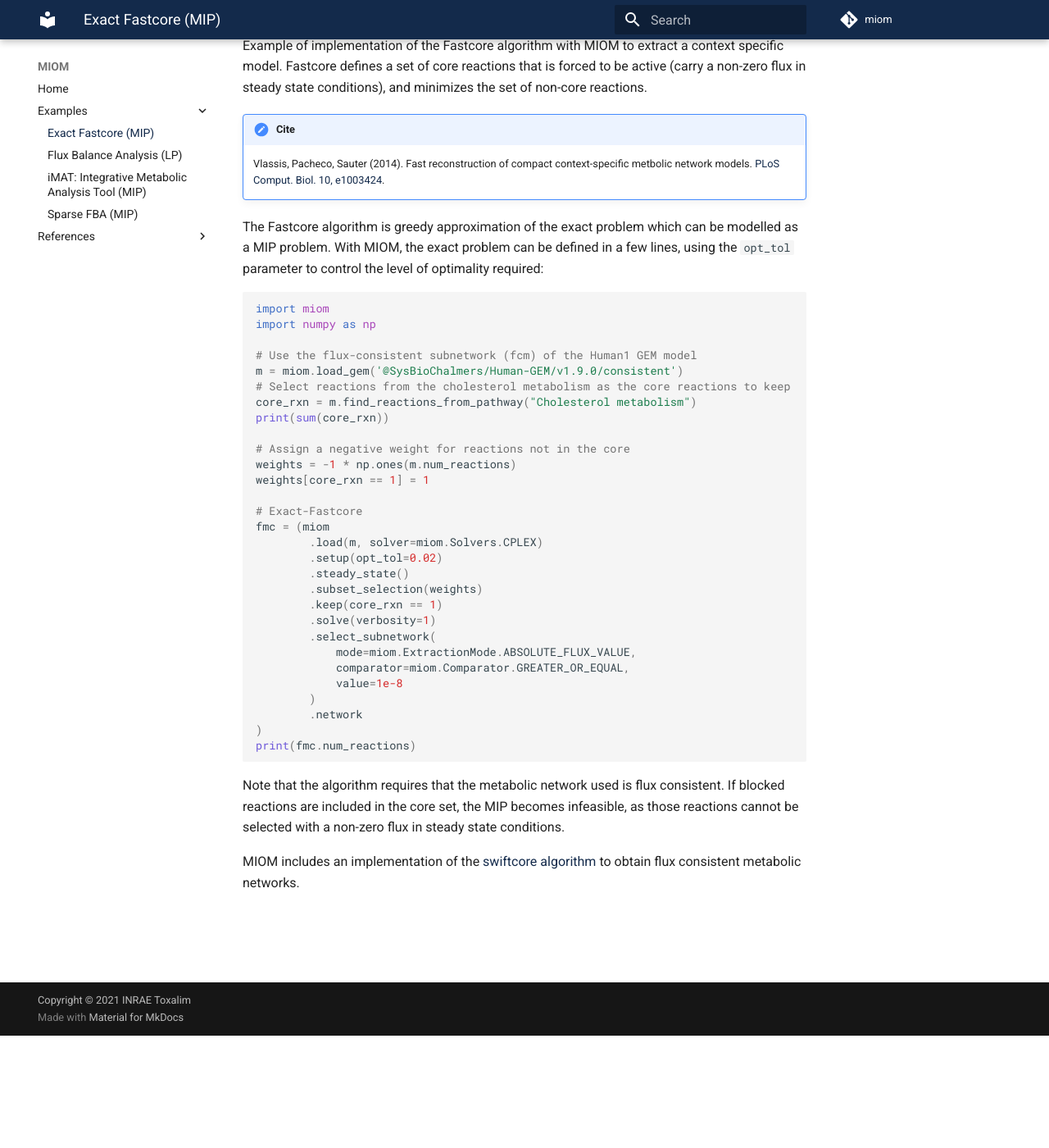
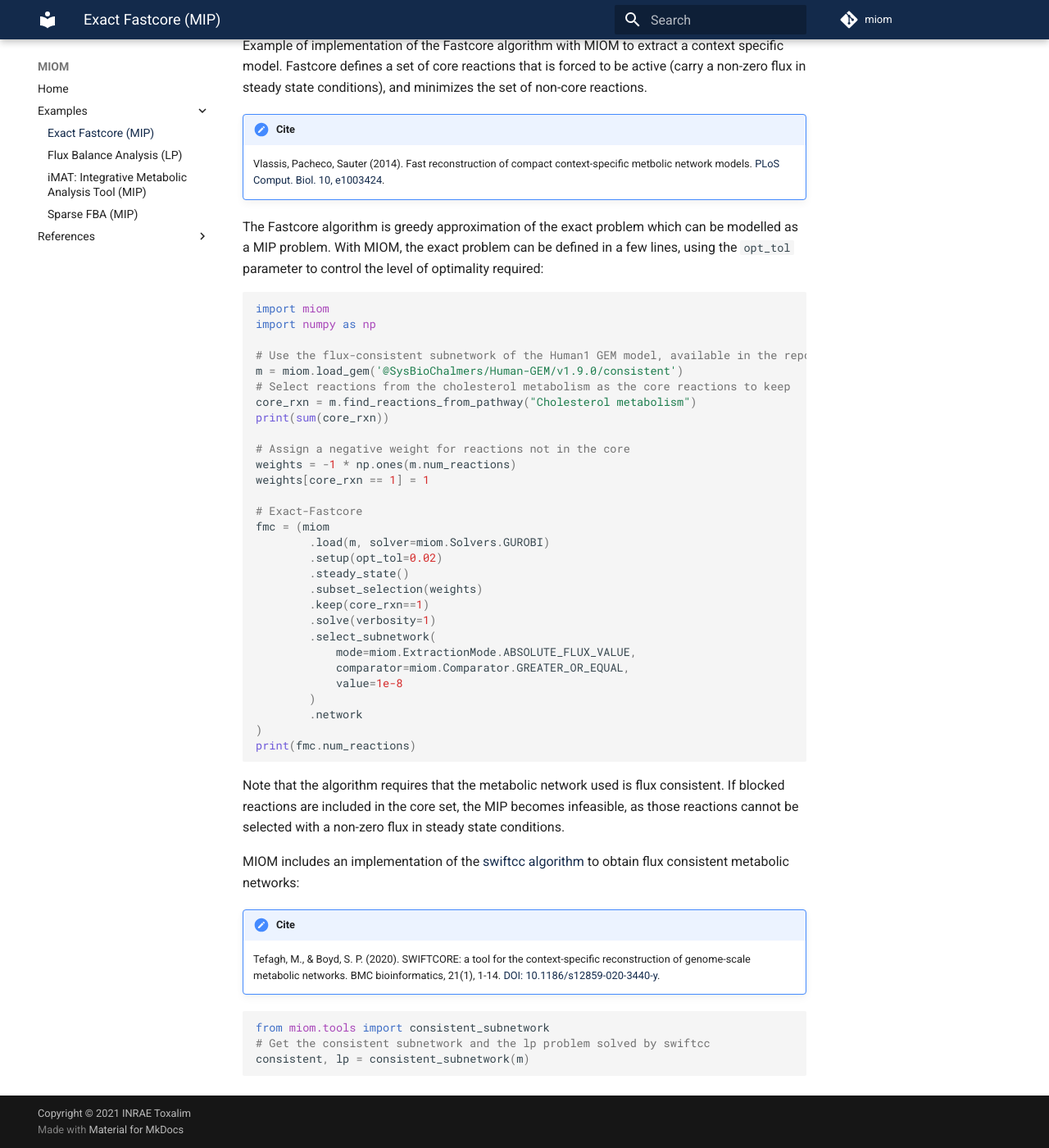
Before and after one commit to MetExplore/miom, an MkDocs documentation site: the page built from docs/examples/fastcore.md, in a window 1280 px wide and 1400 px high, scrolled down 137 px. Shown: the whole window at 82% size. Built offline with MkDocs 1.6.1 and Material for MkDocs 9.7.7, drawn with Linux system fonts in a browser that asks for light colours; comment, search, counter and statistics services are not loaded; the version menu is left out.

Commit message:
Minor updates

````diff
--- a/docs/examples/fastcore.md
+++ b/docs/examples/fastcore.md
@@ -13,7 +13,7 @@ The Fastcore algorithm is greedy approximation of the exact problem which can be
 import miom
 import numpy as np
 
-# Use the flux-consistent subnetwork (fcm) of the Human1 GEM model
+# Use the flux-consistent subnetwork of the Human1 GEM model, available in the repository
 m = miom.load_gem('@SysBioChalmers/Human-GEM/v1.9.0/consistent')
 # Select reactions from the cholesterol metabolism as the core reactions to keep
 core_rxn = m.find_reactions_from_pathway("Cholesterol metabolism")
@@ -25,11 +25,11 @@ weights[core_rxn == 1] = 1
 
 # Exact-Fastcore
 fmc = (miom
-        .load(m, solver=miom.Solvers.CPLEX)
+        .load(m, solver=miom.Solvers.GUROBI)
         .setup(opt_tol=0.02)
         .steady_state()
         .subset_selection(weights)
-        .keep(core_rxn == 1)
+        .keep(core_rxn==1)
         .solve(verbosity=1)
         .select_subnetwork(
             mode=miom.ExtractionMode.ABSOLUTE_FLUX_VALUE,
@@ -43,4 +43,13 @@ print(fmc.num_reactions)
 
 Note that the algorithm requires that the metabolic network used is flux consistent. If blocked reactions are included in the core set, the MIP becomes infeasible, as those reactions cannot be selected with a non-zero flux in steady state conditions.
 
-MIOM includes an implementation of the [swiftcore algorithm](https://mtefagh.github.io/swiftcore/) to obtain flux consistent metabolic networks.
+MIOM includes an implementation of the [swiftcc algorithm](https://mtefagh.github.io/swiftcore/) to obtain flux consistent metabolic networks:
+
+!!! cite
+    Tefagh, M., & Boyd, S. P. (2020). SWIFTCORE: a tool for the context-specific reconstruction of genome-scale metabolic networks. BMC bioinformatics, 21(1), 1-14. [DOI: 10.1186/s12859-020-3440-y](https://doi.org/10.1186/s12859-020-3440-y).
+
+```python
+from miom.tools import consistent_subnetwork
+# Get the consistent subnetwork and the lp problem solved by swiftcc
+consistent, lp = consistent_subnetwork(m)
+```
--- a/pyproject.toml
+++ b/pyproject.toml
@@ -1,6 +1,6 @@
 [tool.poetry]
 name = "miom"
-version = "0.9.0-beta.6"
+version = "0.9.0-beta.7"
 description = "Mixed Integer Optimization for Metabolism"
 authors = ["Pablo R. Mier <pablo.rodriguez.mier@gmail.com>"]
 keywords = ["optimization", "LP", "MIP", "metabolism", "metabolic-networks"]
````
Also changed, not shown: README.md (+4 -4 lines), docs/examples/fba.md (+1 -0 lines), docs/examples/sparse_fba.md (+1 -1 lines), docs/index.md (+1 -1 lines), 4 other files.
